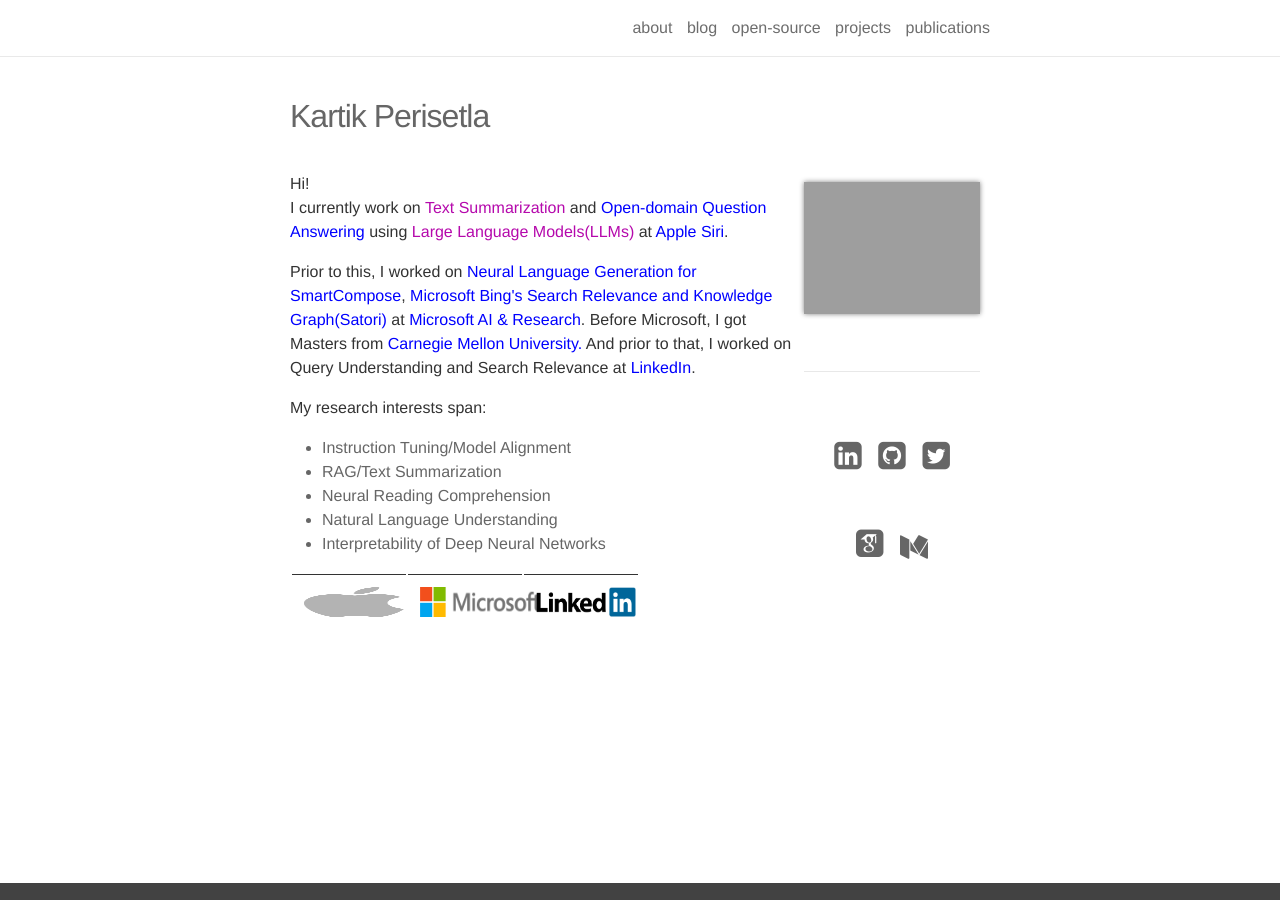
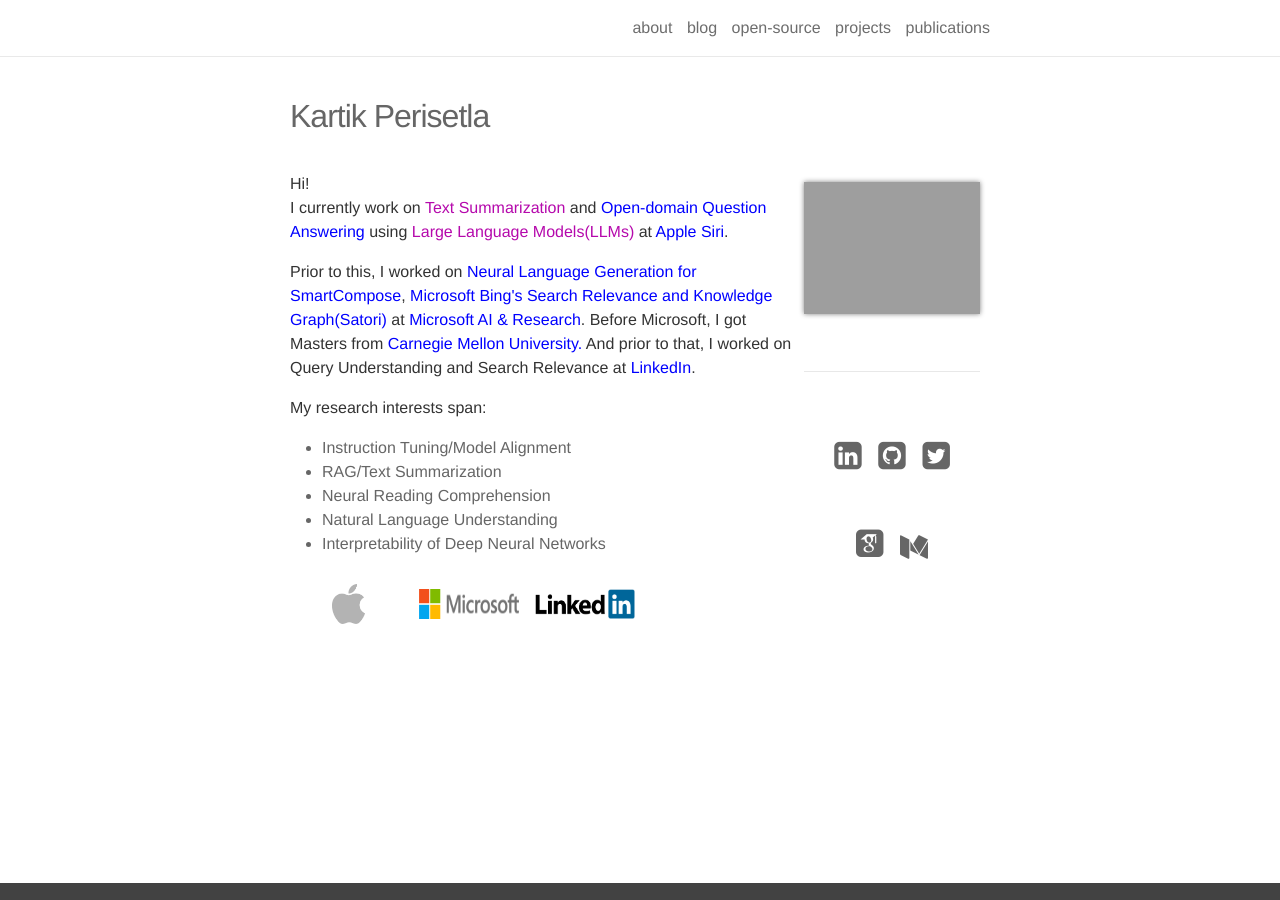
Before and after one commit to kartikperisetla/kartikperisetla.github.io, a Jekyll site: the page built from _pages/about.md, in a window 1280 px wide. Built offline with Jekyll 4.4.1, drawn with Linux system fonts in a browser that asks for light colours; nearby versions of some CDN libraries; some web fonts are replaced.

Commit message:
nit change

```diff
--- a/_pages/about.md
+++ b/_pages/about.md
@@ -40,13 +41,13 @@
 <table>
   <tbody>
     <tr>
-      <td>
-        <img src="assets/img/apple_logo.png" width="100px" height="30px" alt="Apple Logo">
+      <td style="text-align: center; vertical-align: top; border: none;">
+        <img src="assets/img/apple_logo.png" width="33px" height="40px" alt="Apple Logo">
       </td>
-      <td>
-        <img src="assets/img/microsoft_logo.png" width="120px" height="30px" alt="Microsoft Logo">
+      <td style="text-align: center; vertical-align: middle; border: none;">
+        <img src="assets/img/microsoft_logo.png" width="100px" height="30px" alt="Microsoft Logo">
       </td>
-      <td>
+      <td style="text-align: center; vertical-align: middle; border: none;">
         <img src="assets/img/linkedin_logo.png" width="100px" height="30px" alt="LinkedIn Logo">
       </td>
     </tr>
```
Also changed, not shown: other parts of _pages/about.md (+1 -0 lines).
